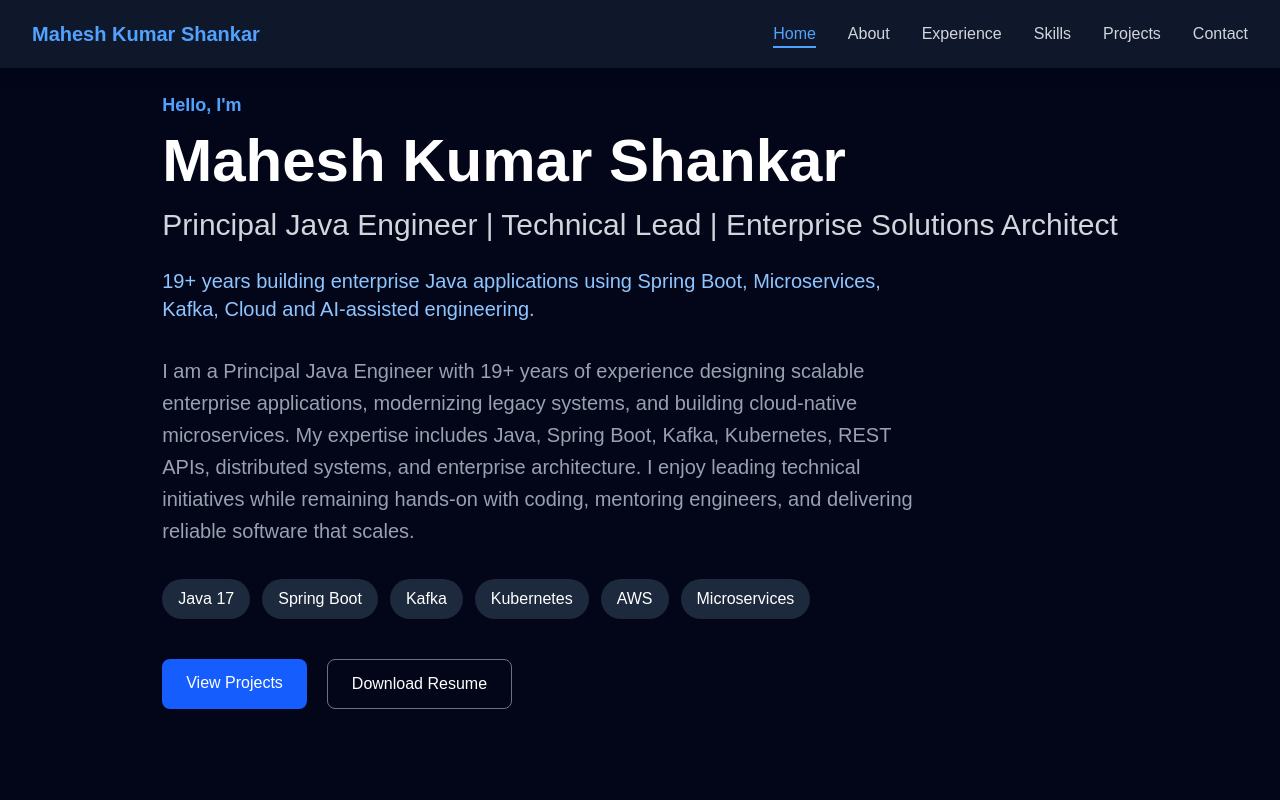
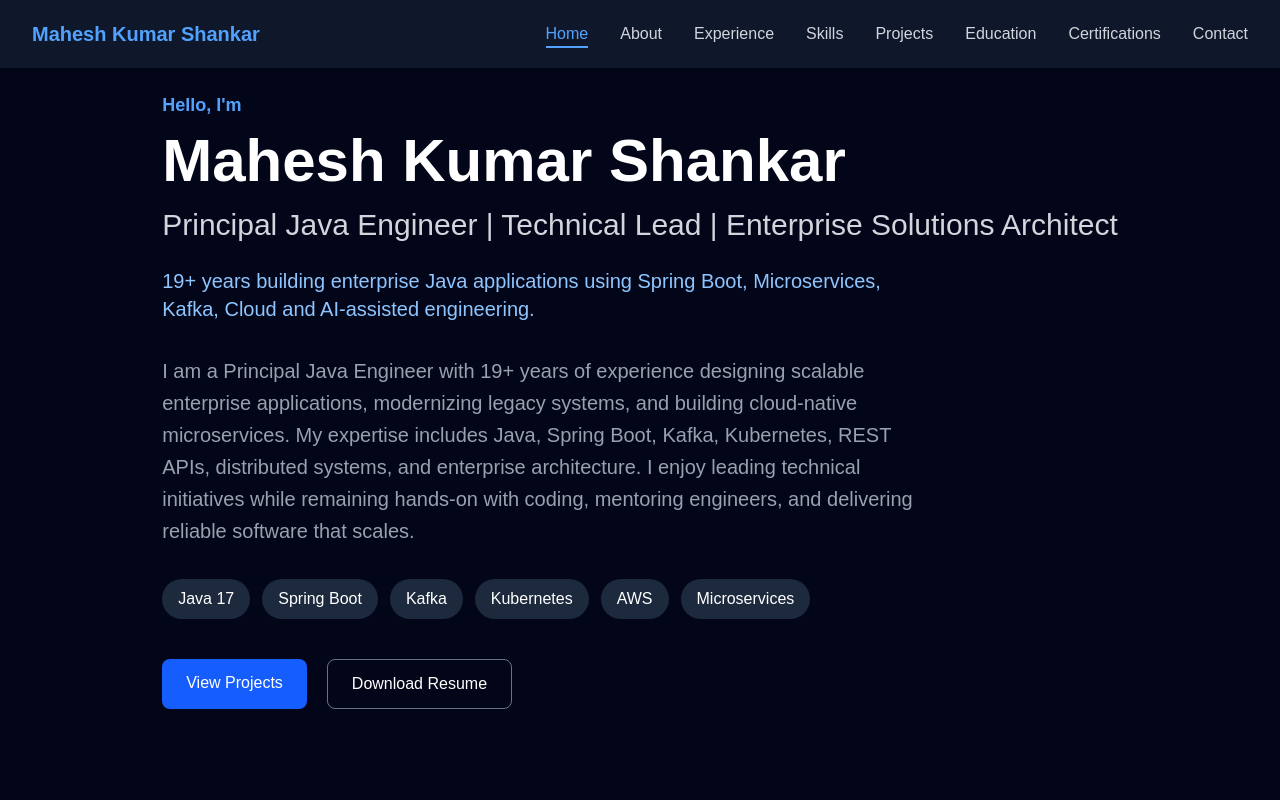
Before and after one commit to mahshankar/mahesh-portfolio, a Next.js app: page / in a window 1280 px wide. Shown: the top 800 px of the page. Built offline with nearby package versions, Linux system fonts and the light colour scheme.

Commit message:
Sprint 12: footer added and UI polish with Navbar addition to cert

```diff
--- a/app/components/cards/ProjectCard.tsx
+++ b/app/components/cards/ProjectCard.tsx
@@ -30,7 +30,17 @@ export default function ProjectCard({
     const [expanded, setExpanded] = useState(false);
     return (
 
-        <div className="bg-slate-800 rounded-xl p-8 hover:bg-slate-700 hover:-translate-y-1 hover:shadow-xl transition-all duration-300">
+        <div className="
+             bg-slate-800
+             rounded-xl
+             p-8
+             hover:bg-slate-700
+             hover:-translate-y-2
+             hover:shadow-2xl
+             hover:shadow-blue-500/10
+             transition-all
+             duration-300
+             ">
 
             <h3 className="text-2xl font-bold text-blue-400">
                 {company}
--- a/app/components/sections/About.tsx
+++ b/app/components/sections/About.tsx
@@ -5,10 +5,9 @@ export default function About() {
         <section id="about" className="bg-slate-900 text-white py-24">
 
             <div className="max-w-6xl mx-auto px-8">
-
-                <h2  className="text-4xl font-bold mb-8">
-                    About Me
-                </h2>
+                <h2 className="text-4xl font-bold ">
+                      About Me
+                 </h2>
 
                 <h3 className="text-2xl text-blue-400 mt-4">
                     {about.heading}
--- /dev/null
+++ b/app/components/sections/Footer.tsx
@@ -0,0 +1,15 @@
+export default function Footer() {
+    return (
+        <footer className="bg-slate-950 border-t border-slate-800 py-8">
+            <div className="max-w-6xl mx-auto px-8 text-center text-slate-400">
+                <p>
+                    © 2026 Mahesh Kumar Shankar
+                </p>
+
+                <p className="mt-2 text-sm">
+                    Built with Next.js, React, TypeScript & Tailwind CSS
+                </p>
+            </div>
+        </footer>
+    );
+}
--- a/app/data/navigation.ts
+++ b/app/data/navigation.ts
@@ -1,8 +1,10 @@
 export const navigation = [
-    { id: "home", label: "Home", href: "#home" },
-    { id: "about", label: "About", href: "#about" },
-    { id: "experience", label: "Experience", href: "#experience" },
-    { id: "skills", label: "Skills", href: "#skills" },
-    { id: "projects", label: "Projects", href: "#projects" },
-    { id: "contact", label: "Contact", href: "#contact" }
+    { id: "home", href: "#home", label: "Home" },
+    { id: "about", href: "#about", label: "About" },
+    { id: "experience", href: "#experience", label: "Experience" },
+    { id: "skills", href: "#skills", label: "Skills" },
+    { id: "projects", href: "#projects", label: "Projects" },
+    { id: "education", href: "#education", label: "Education" },
+    { id: "certifications", href: "#certifications", label: "Certifications" },
+    { id: "contact", href: "#contact", label: "Contact" },
 ];
--- a/app/page.tsx
+++ b/app/page.tsx
@@ -7,6 +7,7 @@ import Skills from "./components/sections/Skills";
 import Education from "./components/sections/Education";
 import Certification from "./components/sections/Certification";
 import  Contact from "./components/sections/Contact";
+import Footer from "./components/sections/Footer";
 
 
 export default function Home() {
@@ -21,6 +22,7 @@ export default function Home() {
         <Education/>
         <Certification/>
         <Contact/>
+        <Footer/>
     </>
   );
 }
```
